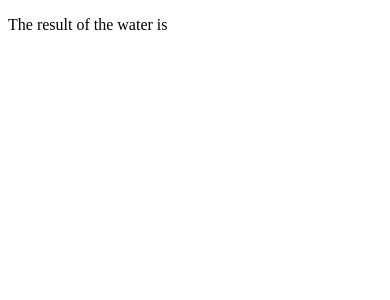
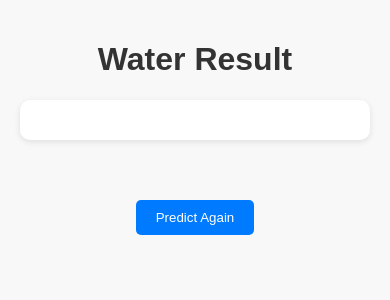
Before and after one commit to Sandeepbenny/Water-Quality-Prediction-using-machine-learning, a Django app: page /Result/ in a window 390 px wide. Shown: the top 300 px of the page. Run offline with Django 4.2, Linux system fonts and the light colour scheme.

Commit message:
Executabale file done

```diff
--- a/Template/Result.html
+++ b/Template/Result.html
@@ -1,18 +1,99 @@
 <!DOCTYPE html>
 <html lang="en">
+
 <head>
     <meta charset="UTF-8">
     <meta http-equiv="X-UA-Compatible" content="IE=edge">
     <meta name="viewport" content="width=device-width, initial-scale=1.0">
-    <title>Document</title>
+    <title>Water Result</title>
+    <style>
+        body {
+            background-color: #f8f8f8;
+            font-family: Arial, sans-serif;
+            margin: 0;
+            padding: 0;
+        }
+
+        .container {
+            max-width: 800px;
+            margin: 0 auto;
+            padding: 20px;
+            text-align: center;
+        }
+
+        .result {
+            background-color: #ffffff;
+            border-radius: 10px;
+            padding: 20px;
+            margin-top: 20px;
+            box-shadow: 0 2px 6px rgba(0, 0, 0, 0.1);
+            animation: slideUp 0.5s ease-in-out;
+        }
+
+        h1 {
+            color: #333333;
+            animation: fadeIn 1s ease-in-out;
+        }
+
+        h2 {
+            color: #444444;
+            animation: fadeIn 1s ease-in-out;
+        }
+
+        .btns {
+            margin-top: 20px;
+            padding: 10px 20px;
+            background-color: #007bff;
+            color: #ffffff;
+            border: none;
+            border-radius: 5px;
+            cursor: pointer;
+            transition: background-color 0.3s ease-in-out;
+        }
+
+        .btns:hover {
+            background-color: #0056b3;
+        }
+
+        @keyframes slideUp {
+            from {
+                opacity: 0;
+                transform: translateY(50px);
+            }
+
+            to {
+                opacity: 1;
+                transform: translateY(0);
+            }
+        }
+
+        @keyframes fadeIn {
+            from {
+                opacity: 0;
+            }
+
+            to {
+                opacity: 1;
+            }
+        }
+    </style>
 </head>
+
 <body>
-    <p>The result of the water is </p>
-    <br>
-    {% if result %}
-    <div>
-        <h1>{{result}}</h1>
+    <div class="container">
+        <h1>Water Result</h1>
+        <div class="result">
+            {% if result %}
+            <h2>{{ result }}</h2>
+            {% endif %}
+        </div>
     </div>
-    {% endif %}
+    <form action="/home/" method="POST">
+        {% csrf_token %}
+        <div class="container">
+            <button class="btns" type="submit">Predict Again</button>
+        </div>
+    </form>
 </body>
+
 </html>
--- a/waterquality/urls.py
+++ b/waterquality/urls.py
@@ -26,5 +26,6 @@ urlpatterns = [
     path('prediction/',prediction),
     path('processdata/',processdataview),
     path('Result/',Result),
+    path('home/',restart)
 
 ]
--- a/waterqualityapp/views.py
+++ b/waterqualityapp/views.py
@@ -25,6 +25,9 @@ def verifyloginview(request):
 
 def prediction(request):
      return render(request,'prediction.html')
+
+def restart(request):
+    return render(request,'home.html')
 
 def processdataview(request):
     if request.method == 'POST':
```
Also changed, not shown: Template/prediction.html (+68 -1 lines).
